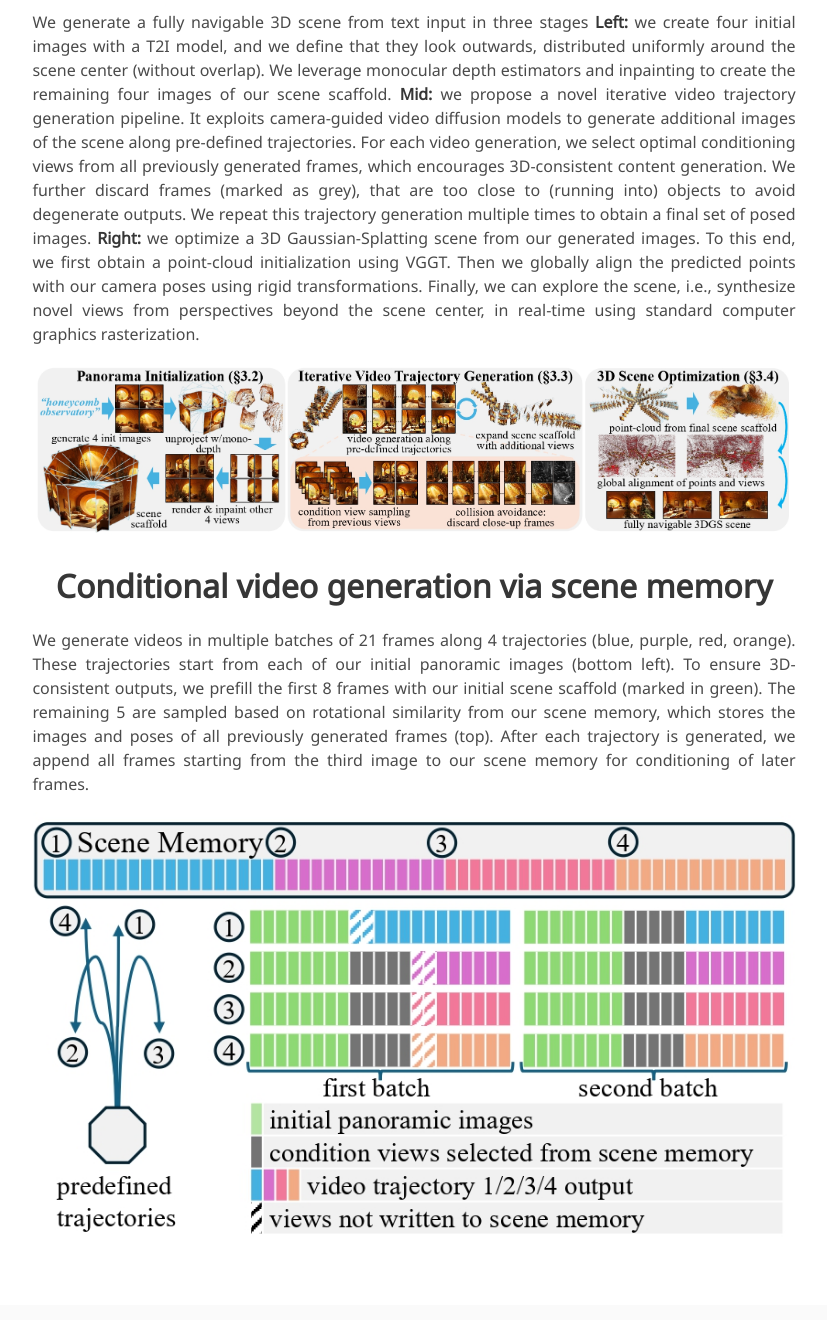
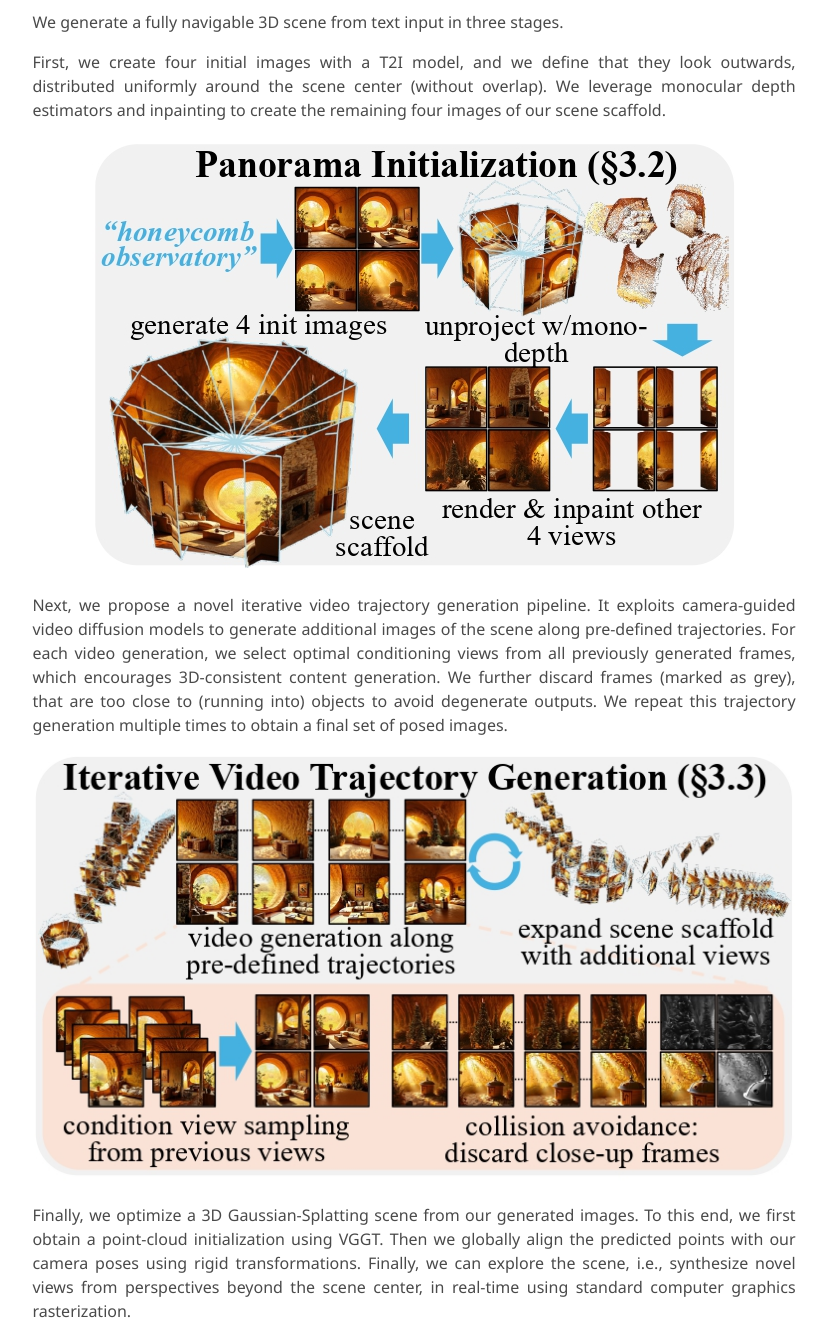
Before and after one commit to the-world-explorer/the-world-explorer.github.io, a plain HTML site: page index.html in a window 1280 px wide. Shown: the part 2100-3420 px from the top of the page, without its empty margins (226-1053 px from the left). Drawn offline with nearby package versions, Linux system fonts and the light colour scheme; some icons are missing; a web font is replaced by a local one.

Commit message:
Add files via upload

```diff
--- a/index.html
+++ b/index.html
@@ -150,7 +150,7 @@
                     type="video/mp4">
           </video>
           <h2 class="subtitle has-text-centered" style="margin-bottom: 20px;">
-            apartment of an elegant French country estate with limestone facade and lavender gardens"
+            apartment of an elegant French country estate with limestone facade and lavender gardens
           </h2>
         </div>
         <div class="item">
@@ -248,28 +248,45 @@
     </div>
     <!--/ Paper video. -->
 
-    <div class="columns is-centered has-text-centered">
-        <div class="column is-four-fifths">
-            <h2 class="title is-3">Three-Stage Scene Generation</h2>
-            <div class="content has-text-justified">
+<div class="columns is-centered has-text-centered">
+    <div class="column is-four-fifths">
+        <h2 class="title is-3">Three-Stage Scene Generation</h2>
+        <div class="content has-text-justified">
             <p>
-                We generate a fully navigable 3D scene from text input in three stages
-                <strong>Left:</strong> we create four initial images with a T2I model, and we define that they look outwards, distributed uniformly around the scene center (without overlap).
+                We generate a fully navigable 3D scene from text input in three stages.
+            </p>
+
+            <p>
+                First, we create four initial images with a T2I model, and we define that they look outwards, distributed uniformly around the scene center (without overlap).
                 We leverage monocular depth estimators and inpainting to create the remaining four images of our scene scaffold.
-                <strong>Mid:</strong> we propose a novel iterative video trajectory generation pipeline.
+            </p>
+            <p class="has-text-centered">
+                <img src="static/images/pipeline_1.jpg" alt="WorldExplorer panorama initialization" style="display: inline-block; max-width: 100%;">
+            </p>
+
+            <p>
+                Next, we propose a novel iterative video trajectory generation pipeline.
                 It exploits camera-guided video diffusion models to generate additional images of the scene along pre-defined trajectories.
                 For each video generation, we select optimal conditioning views from all previously generated frames, which encourages 3D-consistent content generation.
                 We further discard frames (marked as grey), that are too close to (running into) objects to avoid degenerate outputs.
                 We repeat this trajectory generation multiple times to obtain a final set of posed images.
-                <strong>Right:</strong> we optimize a 3D Gaussian-Splatting scene from our generated images.
+            </p>
+            <p class="has-text-centered">
+                <img src="static/images/pipeline_2.jpg" alt="WorldExplorer iterative video trajectory generation" style="display: inline-block; max-width: 100%;">
+            </p>
+
+            <p>
+                Finally, we optimize a 3D Gaussian-Splatting scene from our generated images.
                 To this end, we first obtain a point-cloud initialization using VGGT.
                 Then we globally align the predicted points with our camera poses using rigid transformations.
                 Finally, we can explore the scene, i.e., synthesize novel views from perspectives beyond the scene center, in real-time using standard computer graphics rasterization.
             </p>
-            <img src="static/images/pipeline.jpg" alt="WorldExplorer Three-Stage Scene Generation">
-            </div>
+            <p class="has-text-centered">
+                <img src="static/images/pipeline_3.jpg" alt="WorldExplorer 3D scene optimization" style="display: inline-block; max-width: 100%;">
+            </p>
         </div>
     </div>
+</div>
 
     <div class="columns is-centered has-text-centered">
         <div class="column is-four-fifths">
```
Also changed, not shown: static/images/pipeline_1.jpg (added), static/images/pipeline_2.jpg (added), static/images/pipeline_3.jpg (added).
